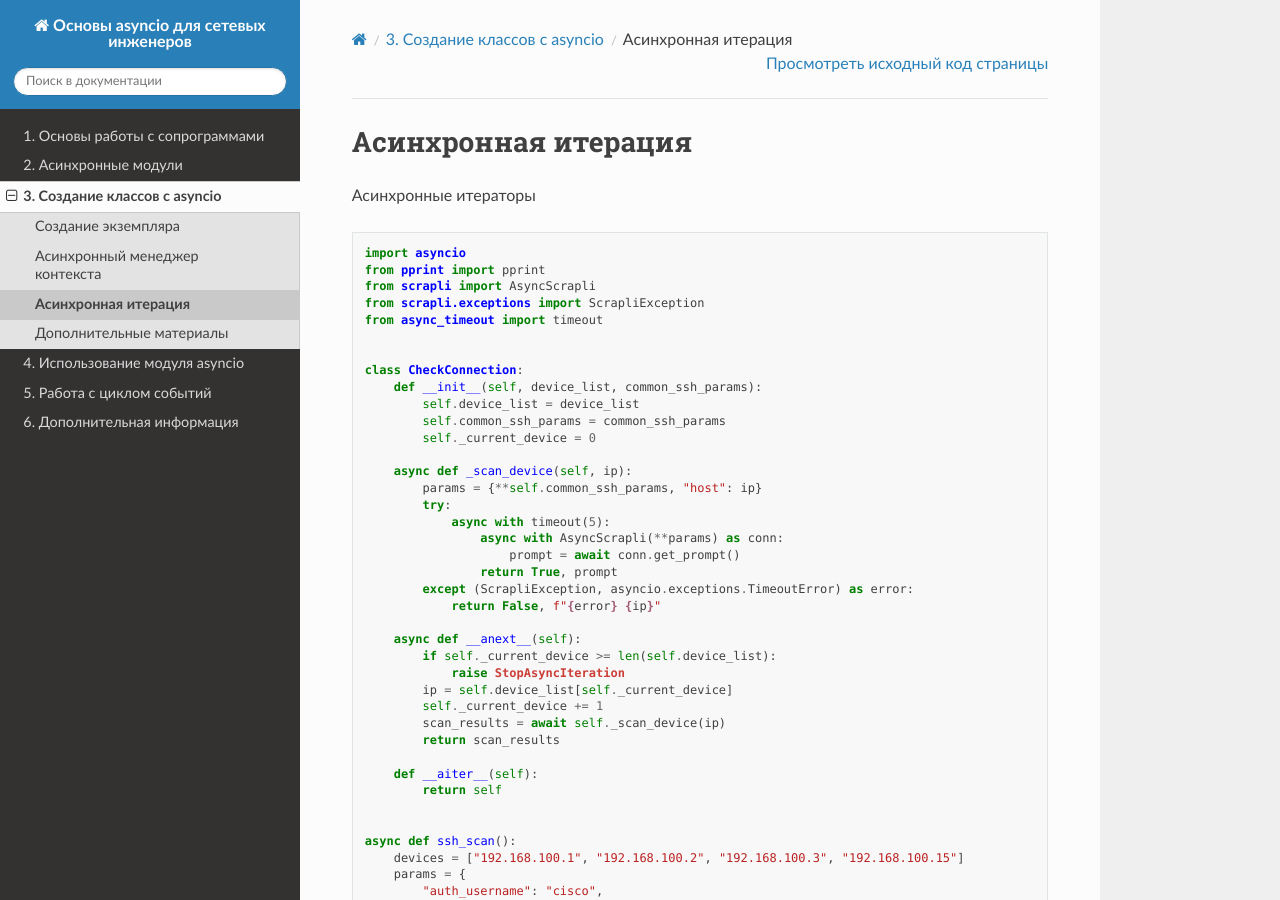
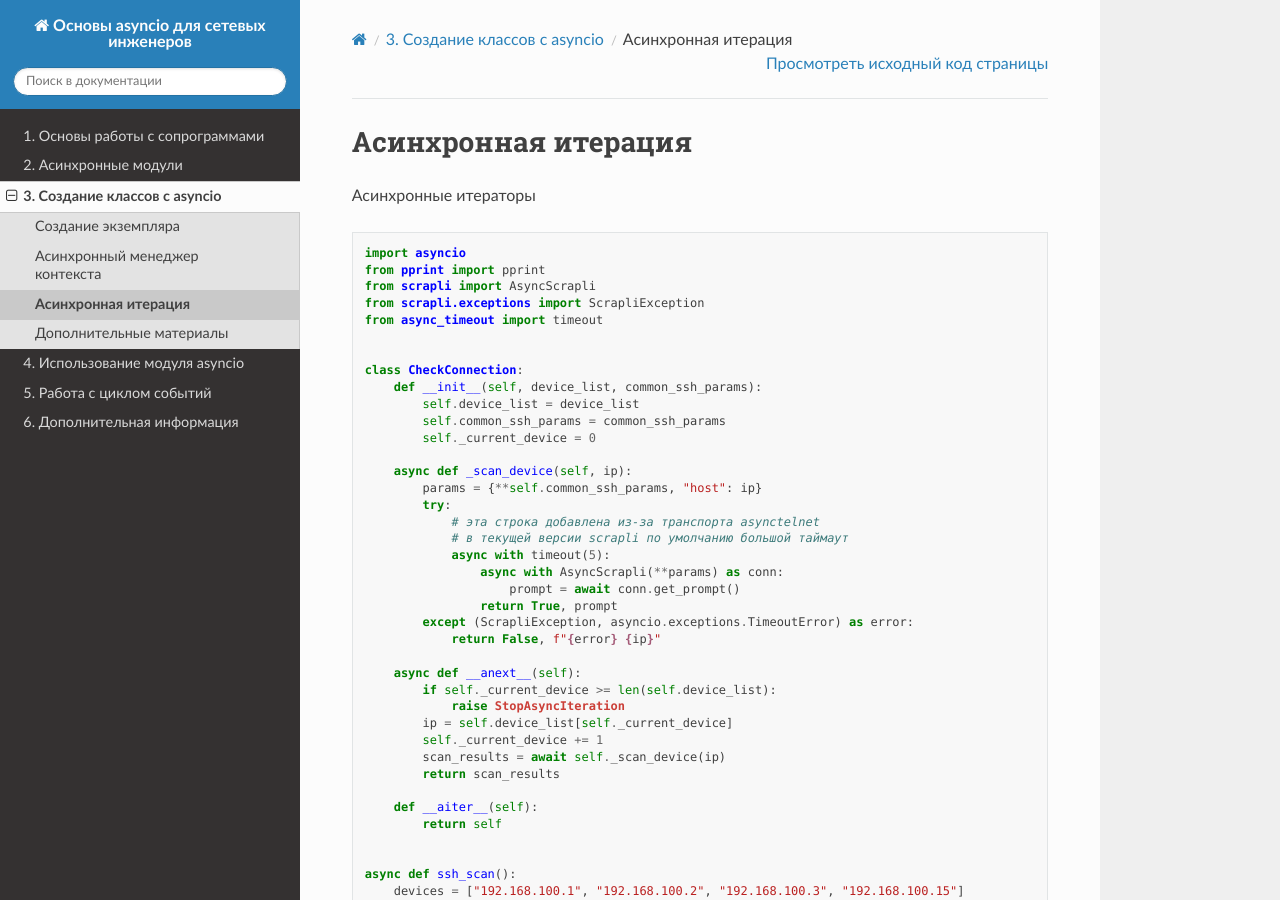
Before and after one commit to natenka/asyncpyneng-book, a Sphinx documentation site: the page built from docs/source/book/classes/iteration.rst, in a window 1280 px wide and 900 px high. Built offline with Sphinx 7.4.7 and the Read the Docs theme 2.0.0, drawn with Linux system fonts in a browser that asks for light colours; pages that are not in the unit, such as notebooks, are missing from menus.

Commit message:
async iteration

```diff
--- a/docs/source/book/classes/iteration.rst
+++ b/docs/source/book/classes/iteration.rst
@@ -21,6 +21,8 @@
         async def _scan_device(self, ip):
             params = {**self.common_ssh_params, "host": ip}
             try:
+                # эта строка добавлена из-за транспорта asynctelnet
+                # в текущей версии scrapli по умолчанию большой таймаут
                 async with timeout(5):
                     async with AsyncScrapli(**params) as conn:
                         prompt = await conn.get_prompt()
```
